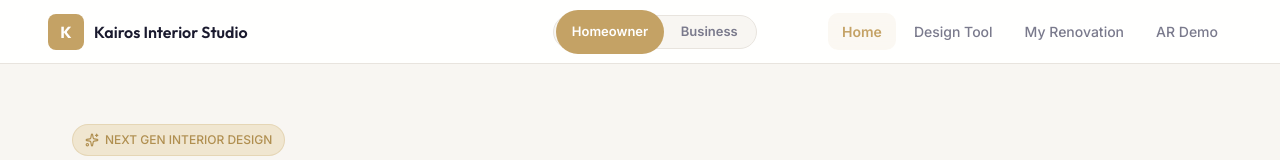
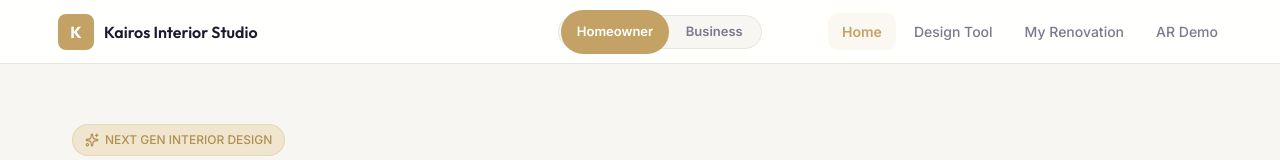
Before and after one commit to Javen420/interior-design, a Next.js app: page / in a window 1280 px wide. Shown: the top 160 px of the page. Built offline with nearby package versions, Linux system fonts and the light colour scheme.

Commit message:
updated .gitignore and removed cache form .next

```diff
--- a/src/app/globals.css
+++ b/src/app/globals.css
@@ -234,7 +234,7 @@ h3 {
     font-size: 16px;
     gap: 10px;
     justify-content: flex-start;
-    margin-left: 10 !important;
+    margin-left: 10px !important;
   }
 }
 
```
Also changed, not shown: 1 other file (tests, documents, lock files or other folders).
